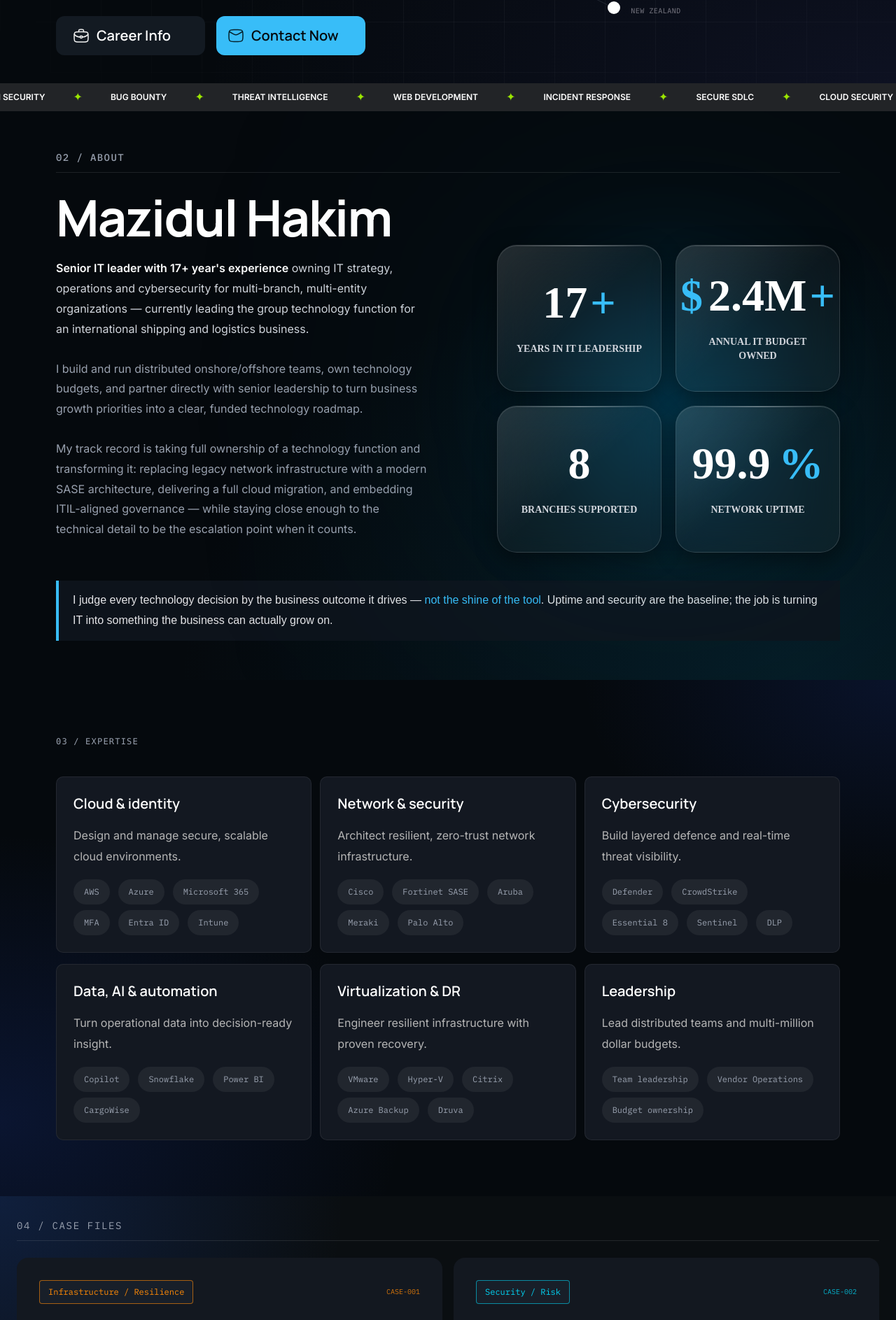
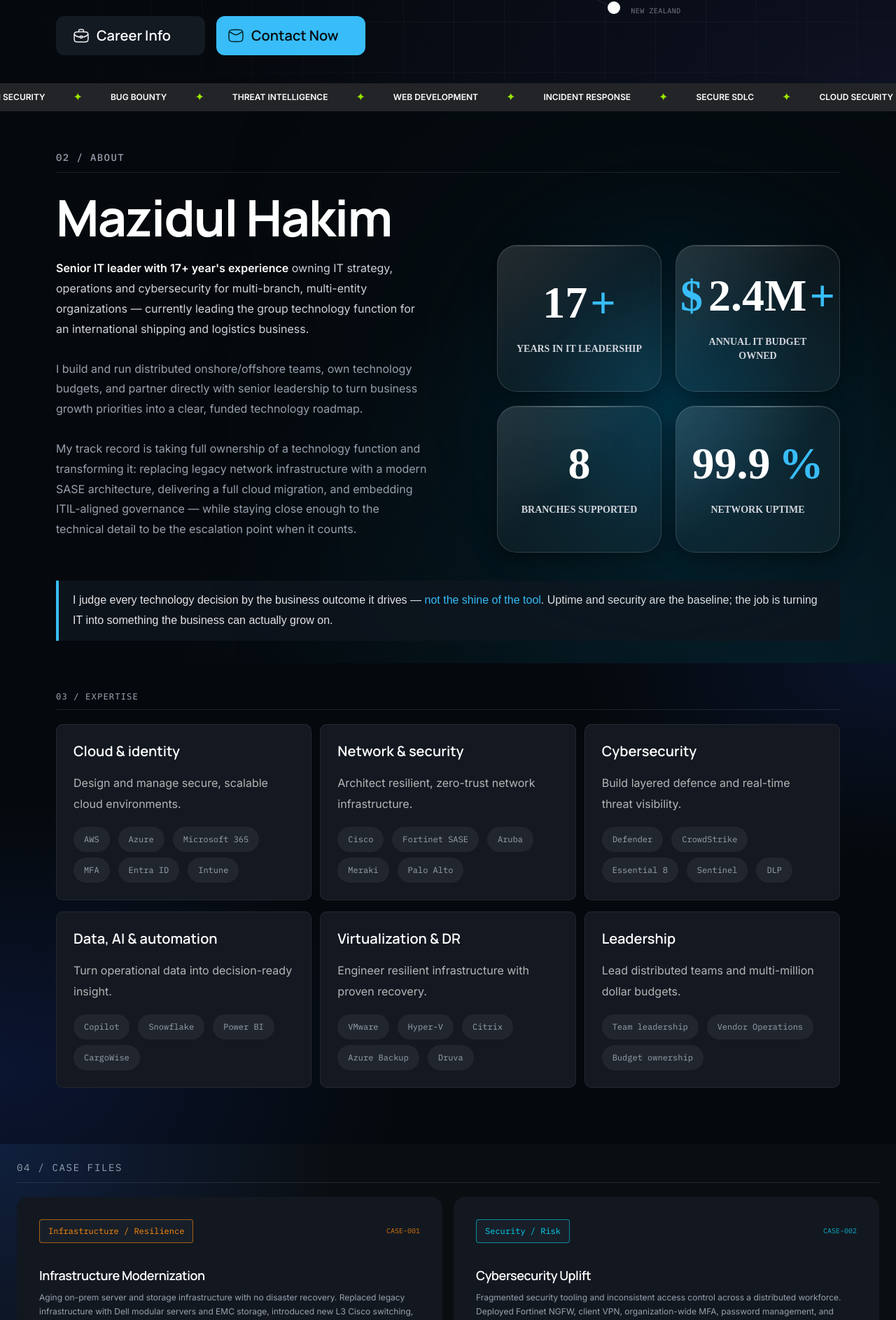
Before and after one commit to shihab-bhuiya/First-intern-Task, a Next.js app: page / in a window 1280 px wide. Shown: the part 473-2360 px from the top of the page at 70% size. Built offline with nearby package versions, Linux system fonts and the light colour scheme.

Commit message:
refactor: update padding and margin in multiple components for improved layout consistency

```diff
--- a/src/components/About.tsx
+++ b/src/components/About.tsx
@@ -23,10 +23,10 @@ export default function About() {
   const [isExpanded, setIsExpanded] = useState(false);
 
   return (
-    <section
-      id="about"
-      className="relative scroll-mt-[66px] overflow-hidden bg-[#05090d] py-14"
-    >
+   <section
+  id="about"
+  className="relative scroll-mt-[66px] overflow-hidden bg-[#05090d] pt-14 pb-8"
+>
       {/* Teal tint, bottom right */}
       <div
         aria-hidden="true"
--- a/src/components/CaseFile.tsx
+++ b/src/components/CaseFile.tsx
@@ -122,9 +122,9 @@ export default function CaseFiles() {
   };
 
   return (
- <section
+<section
   id="impact"
-  className="relative mwx-w-[1312px] w-full overflow-hidden  bg-[#0a0e11] px-6 pt-8 pb-16"
+  className="relative w-full overflow-hidden bg-[#0a0e11] px-6 pt-4 pb-16 md:pt-6"
 >
       {/* Background glows: blue top-left, teal bottom-right */}
       <div
@@ -144,10 +144,10 @@ export default function CaseFiles() {
         className="relative mx-auto max-w-[1312px]"
       >
         {/* Heading */}
-        <motion.div
-          variants={fadeInUp}
-          className="mb-6 border-b border-white/10 pb-2.5"
-        >
+       <motion.div
+  variants={fadeInUp}
+  className="mb-5 border-b border-white/10 pb-2.5"
+>
           <h2 className="font-ibm text-[14px] uppercase tracking-[0.12em] text-gray-400">
             04 / Case Files
           </h2>
--- a/src/components/Experience.tsx
+++ b/src/components/Experience.tsx
@@ -156,9 +156,9 @@ export default function CareerTimeline() {
           variants={fadeInUp}
           className="flex items-center gap-2 text-[14px] font-ibm tracking-wider text-slate-400 uppercase"
         >
-          <span className="text-slate-500 font-semibold">05</span>
+          <span className="text-slate-500 font-semibold text-[14px]" >05</span>
           <span className="text-slate-600">/</span>
-          <span className="text-slate-400 font-medium">EXPERIENCE</span>
+          <span className="text-slate-400 font-medium text-[14px]">EXPERIENCE</span>
         </motion.div>
         <div className="border-t mt-2 border-slate-800/80 pt-6 mb-8" />
 
--- a/src/components/Expertise.tsx
+++ b/src/components/Expertise.tsx
@@ -42,17 +42,27 @@ const skillGroups: SkillGroup[] = [
   },
 ];
 
-// Blue haze at the bottom-left and top-right corners
 const backgroundStyle = {
   backgroundImage: `
-    radial-gradient(ellipse 45% 55% at 0% 85%, rgba(30, 64, 175, 0.22), transparent),
-    radial-gradient(ellipse 35% 40% at 100% 0%, rgba(30, 64, 175, 0.18), transparent)
+    radial-gradient(
+      ellipse 45% 55% at 0% 85%,
+      rgba(30, 64, 175, 0.22),
+      transparent
+    ),
+    radial-gradient(
+      ellipse 35% 40% at 100% 0%,
+      rgba(30, 64, 175, 0.18),
+      transparent
+    )
   `,
 };
 
 export default function Expertise() {
   return (
-    <section id="expertise" className="relative scroll-mt-[66px] overflow-hidden bg-[#05090d] md:py-20 py-10">
+    <section
+      id="expertise"
+     className="relative scroll-mt-[66px] overflow-hidden bg-[#05090d] pt-8 pb-10 md:pt-10 md:pb-20"
+    >
       <div
         aria-hidden="true"
         className="pointer-events-none absolute inset-0"
@@ -69,7 +79,7 @@ export default function Expertise() {
         {/* Eyebrow + rule */}
         <motion.h2
           variants={fadeInUp}
-          className="pb-2.5 font-mono text-xs font-medium uppercase tracking-widest text-gray-400"
+          className="border-b border-white/10 pb-2.5 font-mono text-xs font-medium uppercase tracking-widest text-gray-400"
         >
           03 / Expertise
         </motion.h2>
@@ -77,15 +87,15 @@ export default function Expertise() {
         {/* Skill cards */}
         <motion.div
           variants={staggerContainer}
-          className="mt-8 grid gap-x-3 gap-y-4 md:grid-cols-2 lg:grid-cols-3"
+          className="mt-5 grid gap-x-3 gap-y-4 md:grid-cols-2 lg:grid-cols-3"
         >
           {skillGroups.map((group) => (
             <motion.article
               key={group.title}
               variants={fadeInUp}
-              className="rounded-[10px] font-manrope  border border-white/[0.07] bg-[#131821] p-6 transition-colors duration-300 hover:border-white/15"
+              className="rounded-[10px] border border-white/[0.07] bg-[#131821] p-6 font-manrope transition-colors duration-300 hover:border-white/15"
             >
-              <h3 className="text-xl font-manrope font-semibold leading-7 text-white">
+              <h3 className="font-manrope text-xl font-semibold leading-7 text-white">
                 {group.title}
               </h3>
 
```
